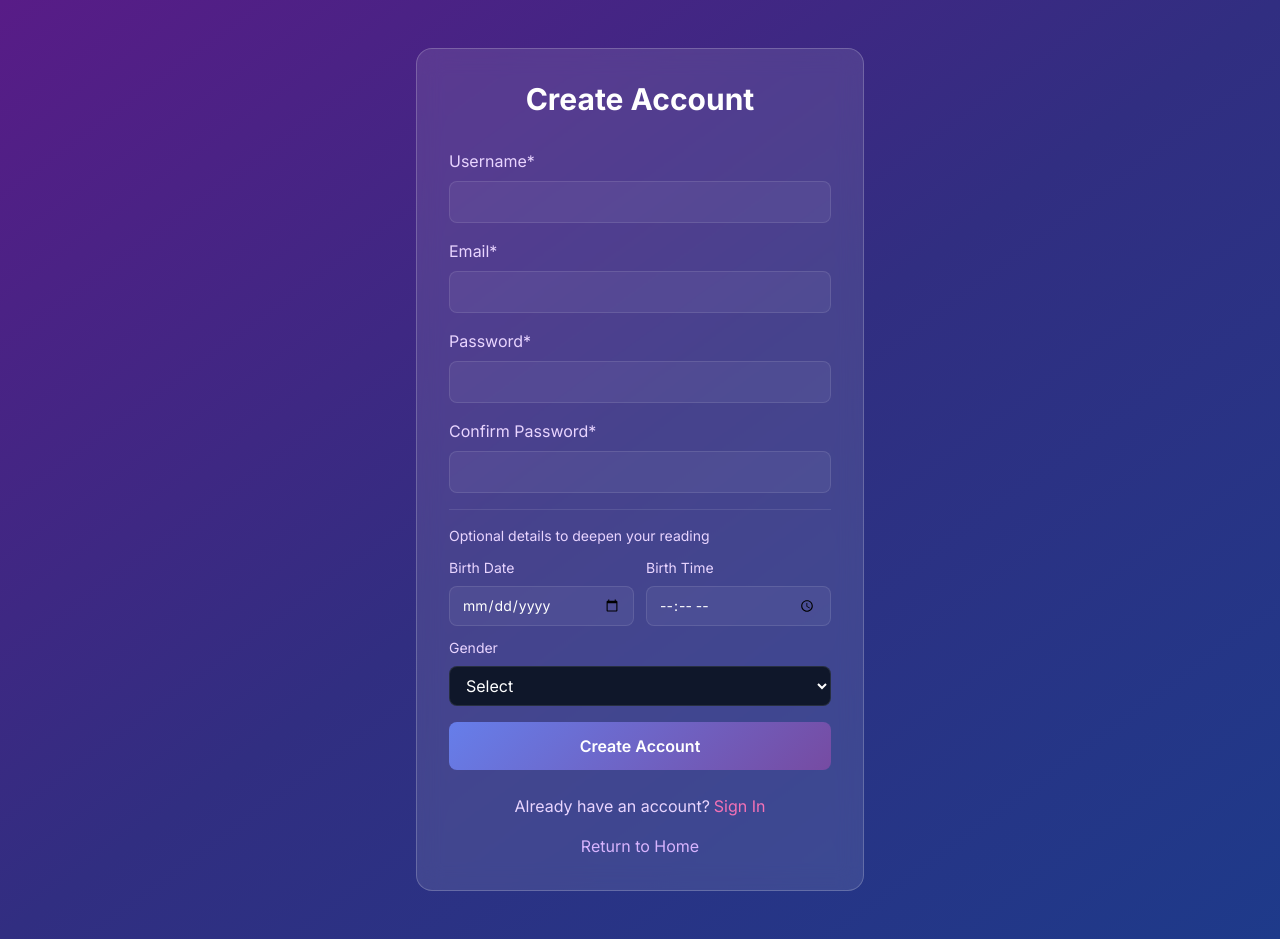
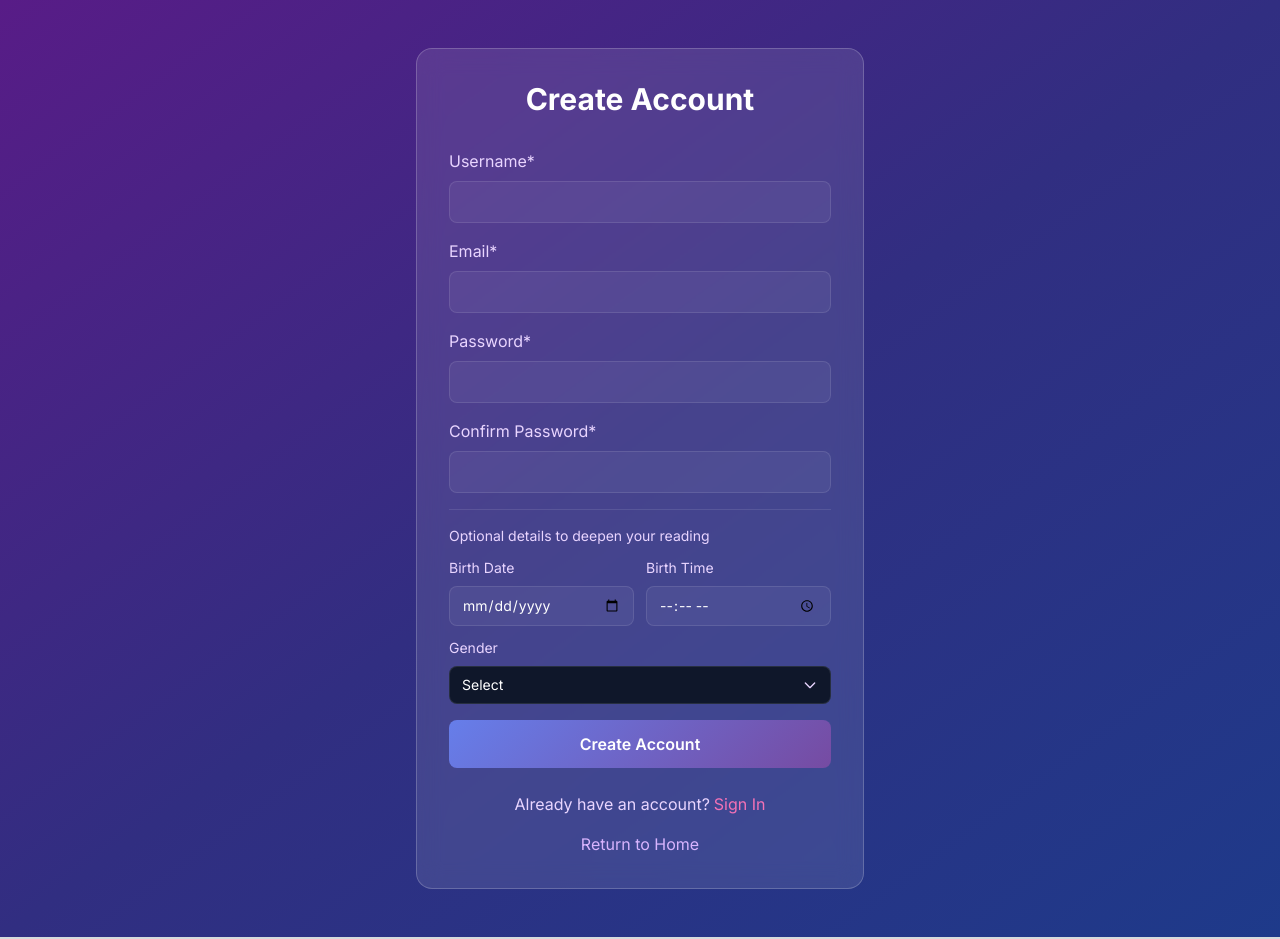
Before and after one commit to zhizhi051207/deploy_frontend, a Next.js app in the folder frontend/: page /register in a window 1280 px wide. Built offline with nearby package versions, Linux system fonts and the light colour scheme.

Commit message:
Style gender dropdown

```diff
--- a/frontend/package.json
+++ b/frontend/package.json
@@ -11,6 +11,7 @@
   },
   "dependencies": {
     "@prisma/client": "^5.22.0",
+    "@radix-ui/react-select": "^2.2.6",
     "@supabase/supabase-js": "^2.45.6",
     "bcryptjs": "^2.4.3",
     "jsonwebtoken": "^9.0.2",
--- a/frontend/src/app/register/page.tsx
+++ b/frontend/src/app/register/page.tsx
@@ -1,6 +1,8 @@
 'use client';
 
-import { useState } from 'react';
+import { useState, type ReactNode } from 'react';
+import * as Select from '@radix-ui/react-select';
+
 import { useRouter } from 'next/navigation';
 import Link from 'next/link';
 
@@ -62,6 +64,16 @@ export default function RegisterPage() {
       setLoading(false);
     }
   };
+
+  const SelectItem = ({ value, children }: { value: string; children: ReactNode }) => (
+    <Select.Item
+      value={value}
+      className="relative flex cursor-pointer select-none items-center rounded-md px-3 py-2 text-sm text-white outline-none focus:bg-purple-500/20 data-[state=checked]:bg-purple-600/40 data-[state=checked]:text-white"
+    >
+      <Select.ItemText>{children}</Select.ItemText>
+    </Select.Item>
+  );
+
 
   return (
     <div className="min-h-screen flex items-center justify-center px-4 py-12">
@@ -146,16 +158,39 @@ export default function RegisterPage() {
 
             <div className="mt-3">
               <label className="block text-purple-200 text-sm mb-2">Gender</label>
-              <select
-                value={formData.gender}
-                onChange={(e) => setFormData({ ...formData, gender: e.target.value })}
-                className="w-full px-3 py-2 bg-slate-900 border border-white/10 rounded-lg text-white focus:outline-none focus:border-purple-500 focus:ring-2 focus:ring-purple-500/30"
+              <Select.Root
+                value={formData.gender || 'unset'}
+                onValueChange={(value) => setFormData({ ...formData, gender: value === 'unset' ? '' : value })}
               >
-                <option value="" className="bg-slate-900 text-white">Select</option>
-                <option value="male" className="bg-slate-900 text-white">Male</option>
-                <option value="female" className="bg-slate-900 text-white">Female</option>
-                <option value="other" className="bg-slate-900 text-white">Other</option>
-              </select>
+                <Select.Trigger
+                  className="flex w-full items-center justify-between rounded-lg border border-white/10 bg-slate-900 px-3 py-2 text-sm text-white focus:outline-none focus:ring-2 focus:ring-purple-500/30"
+                >
+                  <Select.Value placeholder="Select" />
+                  <Select.Icon>
+                    <svg
+                      className="h-4 w-4 text-purple-200"
+                      fill="none"
+                      stroke="currentColor"
+                      viewBox="0 0 24 24"
+                    >
+                      <path strokeLinecap="round" strokeLinejoin="round" strokeWidth={2} d="M19 9l-7 7-7-7" />
+                    </svg>
+                  </Select.Icon>
+                </Select.Trigger>
+                <Select.Portal>
+                  <Select.Content
+                    position="popper"
+                    className="z-50 min-w-[var(--radix-select-trigger-width)] overflow-hidden rounded-lg border border-white/10 bg-slate-950/95 shadow-xl backdrop-blur"
+                  >
+                    <Select.Viewport className="p-1">
+                      <SelectItem value="unset">Select</SelectItem>
+                      <SelectItem value="male">Male</SelectItem>
+                      <SelectItem value="female">Female</SelectItem>
+                      <SelectItem value="other">Other</SelectItem>
+                    </Select.Viewport>
+                  </Select.Content>
+                </Select.Portal>
+              </Select.Root>
             </div>
           </div>
 
```
Also changed, not shown: 1 other file (tests, documents, lock files or other folders).
